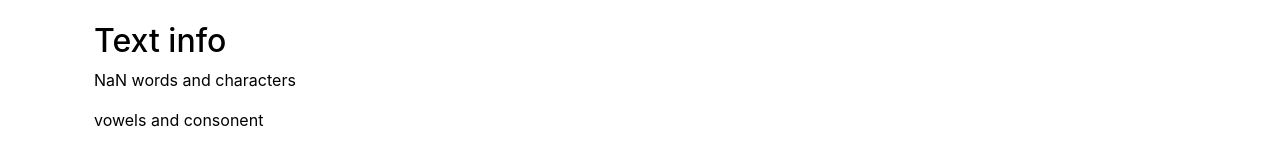
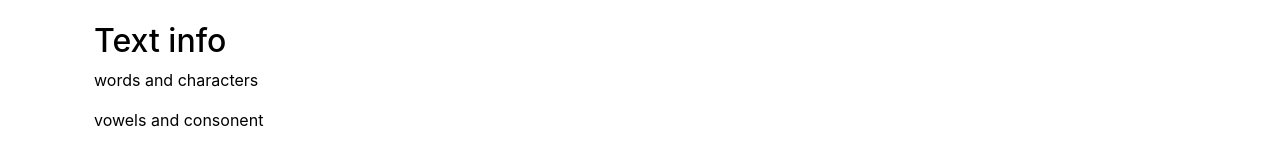
Before and after one commit to Pradwin/TextUtils, a React (Create React App) app in the folder TextUtils/: page / in a window 1280 px wide. Shown: the part 390-541 px from the top of the page. Built offline with nearby package versions, Linux system fonts and the light colour scheme.

Commit message:
Added the react-router-dom

```diff
--- a/TextUtils/package.json
+++ b/TextUtils/package.json
@@ -8,6 +8,7 @@
     "@testing-library/user-event": "^13.5.0",
     "react": "^18.2.0",
     "react-dom": "^18.2.0",
+    "react-router-dom": "^6.15.0",
     "react-scripts": "5.0.1",
     "web-vitals": "^2.1.4"
   },
--- a/TextUtils/src/App.js
+++ b/TextUtils/src/App.js
@@ -1,9 +1,14 @@
 import Navbar from './components/Navbar';
 import Textform from './components/Textform';
-// import About from './components/About';
+import About from './components/About';
 import Alert from './components/Alert';
 import './App.css';
 import { useState } from 'react';
+import {
+  BrowserRouter as Router,
+  Routes,
+  Route,
+}from "react-router-dom"
 
 function App() {
   const [mode,setMode]=useState('light');
@@ -33,13 +38,16 @@ function App() {
   }
   return (
     <>
+    <Router>
     <Navbar title="TextUtil" about="About Text" mode={mode} toggleMode={toggleMode} />
     <Alert alert={alert}/>
     <div className="container">
-    <Textform showAlert={showAlert} heading="Enter your text:" mode={mode}/>
+    <Routes>
+      <Route  path ="/about" element={<About/>}/>
+      <Route  path ="/" element={<Textform showAlert={showAlert} heading="Enter your text:" mode={mode}/>}/>
+    </Routes>
     </div>
-
-    {/* <About/> */}
+    </Router>
     </>
   );
 }
--- a/TextUtils/src/components/Navbar.js
+++ b/TextUtils/src/components/Navbar.js
@@ -1,22 +1,23 @@
 import React from 'react'
 import PropTypes from 'prop-types'
+import { Link } from 'react-router-dom'
 
 export default function Navbar(props) {
   return (
     <div>
       <nav className={`navbar navbar-expand-lg navbar-${props.mode} bg-${props.mode}`}>
   <div className="container-fluid">
-    <a className="navbar-brand" href="/">{props.title}</a>
+    <Link className="navbar-brand" to="/">{props.title}</Link>
     <button className="navbar-toggler" type="button" data-bs-toggle="collapse" data-bs-target="#navbarSupportedContent" aria-controls="navbarSupportedContent" aria-expanded="false" aria-label="Toggle navigation">
       <span className="navbar-toggler-icon"></span>
     </button>
     <div className="collapse navbar-collapse" id="navbarSupportedContent">
       <ul className="navbar-nav me-auto mb-2 mb-lg-0">
         <li className="nav-item">
-          <a className="nav-link active" aria-current="page" href="/">Home</a>
+          <Link className="nav-link active" aria-current="page" to="/">Home</Link>
         </li>
         <li className="nav-item">
-          <a className="nav-link" href="/">{props.about}</a>
+          <Link className="nav-link" to="/about">{props.about}</Link>
         </li>
       </ul>
       <div className={`form-check form-switch text-${props.mode==='light'? 'dark':'light'}`}>
--- a/TextUtils/src/components/Textform.js
+++ b/TextUtils/src/components/Textform.js
@@ -1,7 +1,7 @@
 import React, { useState } from "react";
 
 export default function Textform(props) {
-  const [text, setText] = useState(null);
+  const [text, setText] = useState();
   const changeUP = () => {
     let n = text.toUpperCase();
     setText(n);
@@ -36,7 +36,7 @@ export default function Textform(props) {
   };
 
   let characters = text?.length;
-  let words =(text?.split(" ").length)-1;
+  let words =(text?.split(" ").length);
 
   const vowels = () => {
     const count = text?.match(/[aeiou]/gi)?.length;
```
Also changed, not shown: 1 other file (tests, documents, lock files or other folders).
